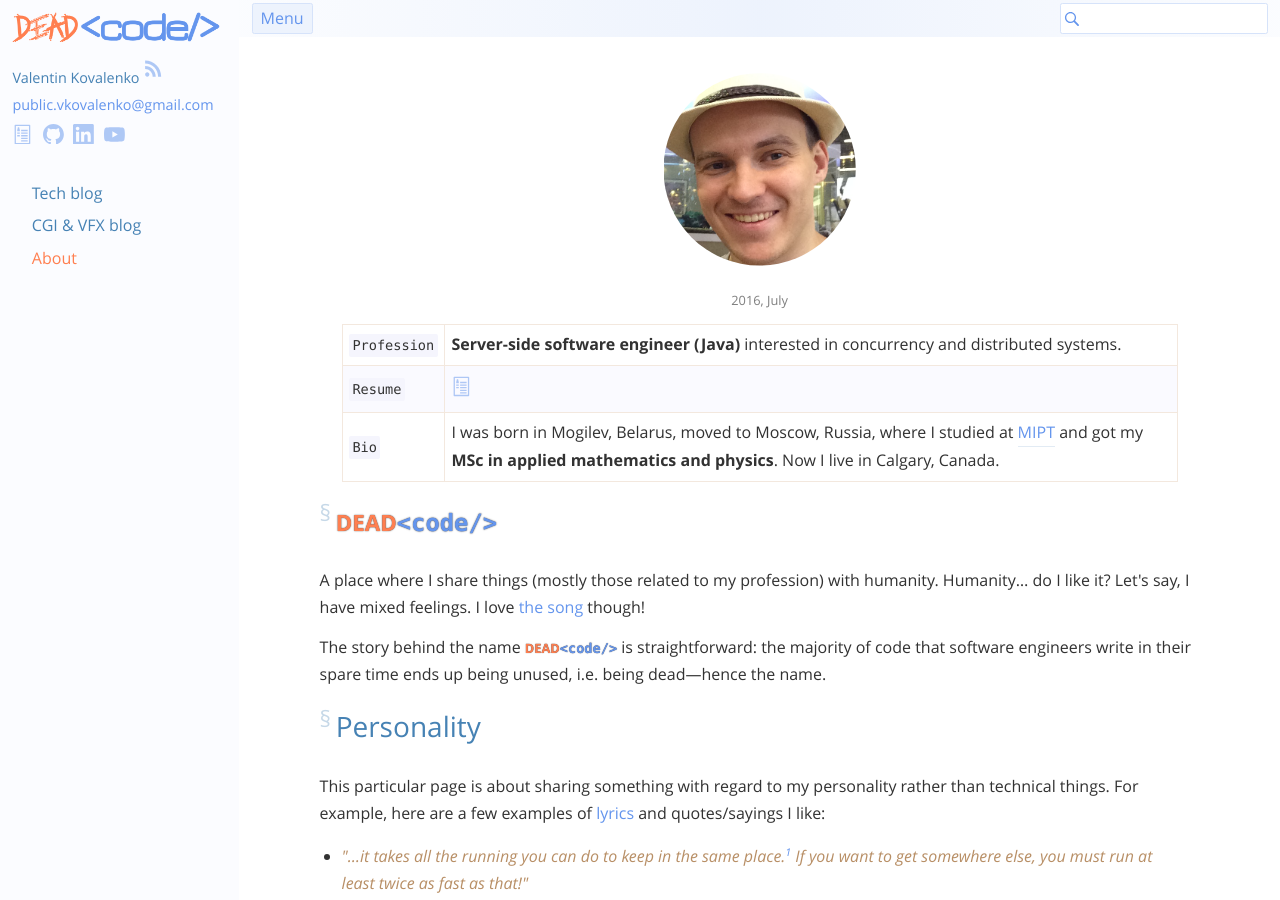
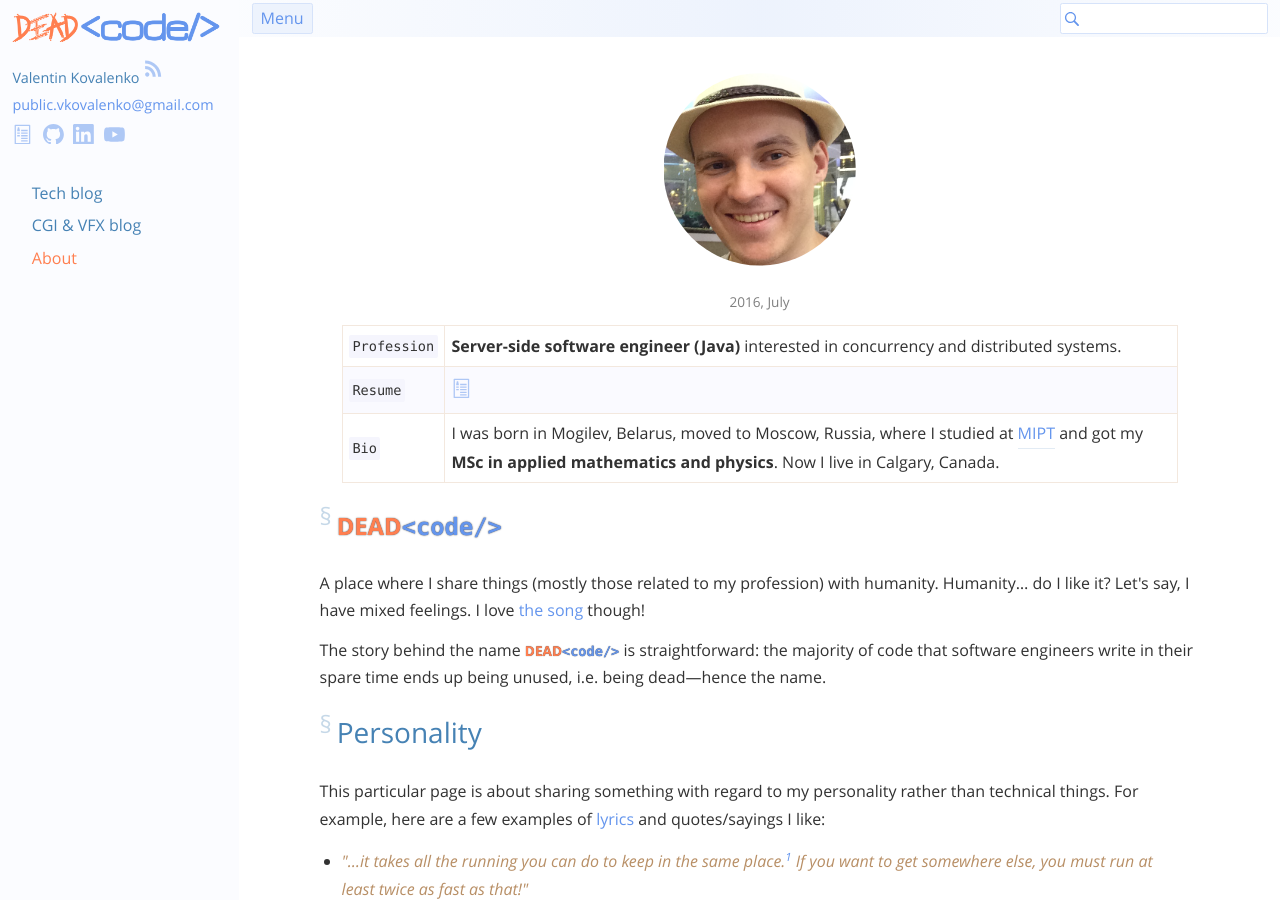
Before and after one commit to stIncMale/stincmale.github.io, a Jekyll site: the page built from index.markdown, in a window 1280 px wide and 900 px high. Built offline with Jekyll 4.4.1, drawn with Linux system fonts in a browser that asks for light colours.

Commit message:
Increase small font size

```diff
--- a/_sass/_base.scss
+++ b/_sass/_base.scss
@@ -89,10 +89,6 @@ hr {
 
 b, strong {
   font-weight: bolder;
-
-  &:not(a) b, &:not(a) strong {
-    color: $bolder-font-color;
-  }
 }
 
 h1, h2, h3, h4, h5, h6 {
@@ -335,7 +331,6 @@ div.info-block {
   }
   th {
     font-weight: bolder;
-    color: $bolder-font-color;
     background-color: $table-header-background-color;
     border: $border-widthstyle darken($table-header-background-color, $border-color-darken-percentage);
   }
--- a/_sass/_init.scss
+++ b/_sass/_init.scss
@@ -62,7 +62,7 @@ $monospace-font-family: "Menlo", "Inconsolata", "Consolas", "Roboto Mono", "Ubun
 
 $font-size: 1em;
 $medium-font-size: 0.9 * $font-size;
-$small-font-size: 0.8 * $font-size;
+$small-font-size: 0.85 * $font-size;
 $block-monospace-font-size: 0.8 * $font-size;
 $inline-monospace-font-size: 0.85 * $font-size;
 $post-metadata-font-size: $small-font-size;
@@ -85,7 +85,6 @@ $outline-width: 0.2em;
 $border-color-darken-percentage: 5%;
 $site-background-color: white;
 $font-color: rgb(50, 50, 50);
-$bolder-font-color: lighten($font-color, 10%);
 // see https://sass-lang.com/documentation/modules/color for other color functions
 $insignificant-font-color: lighten($font-color, 30%);
 $quotation-background-color: desaturate(lighten(linen, 2%), 20%);
--- a/_sass/_posts.scss
+++ b/_sass/_posts.scss
@@ -39,7 +39,7 @@ table.posts {
   }
 
   td.post-date {
-    width: 10%;
+    width: 10.5%;
     text-align: left;
   }
 }
```
